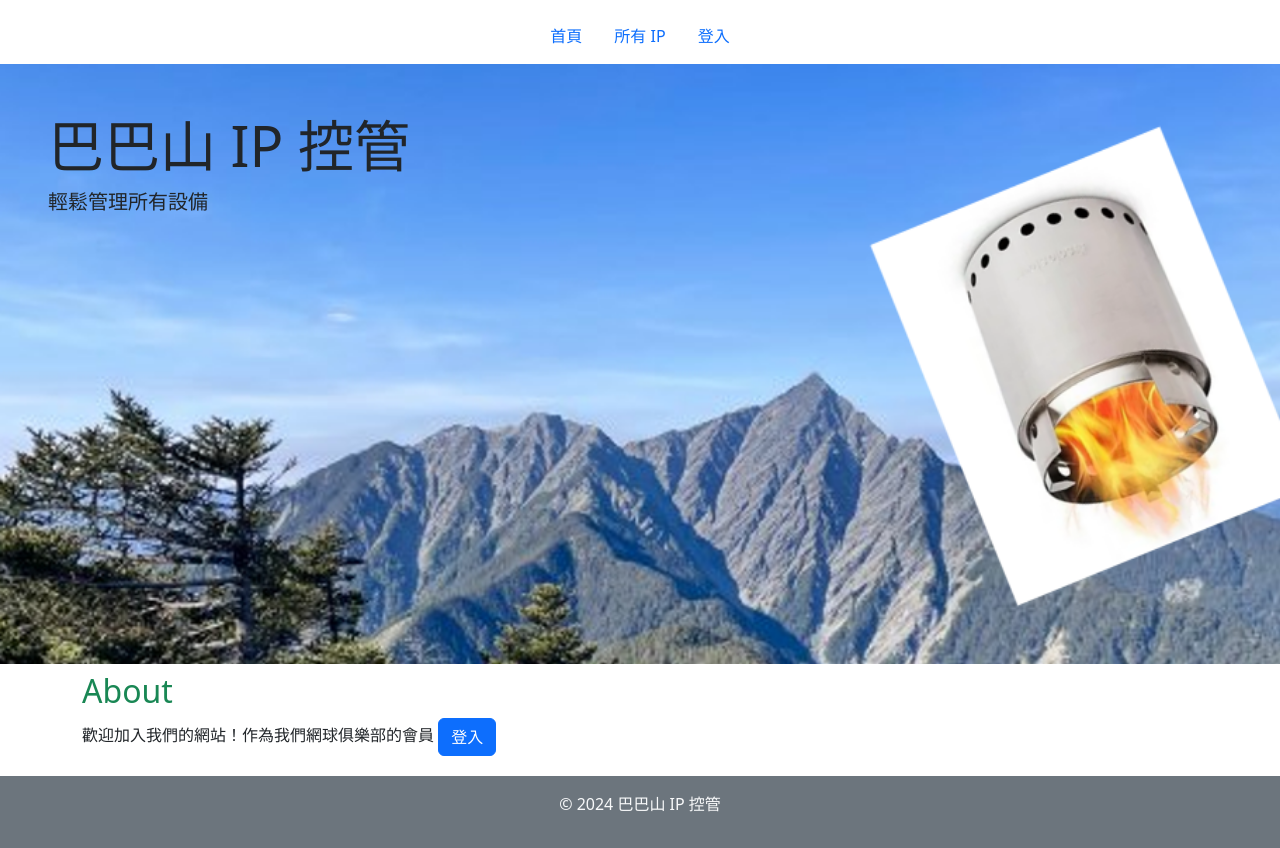
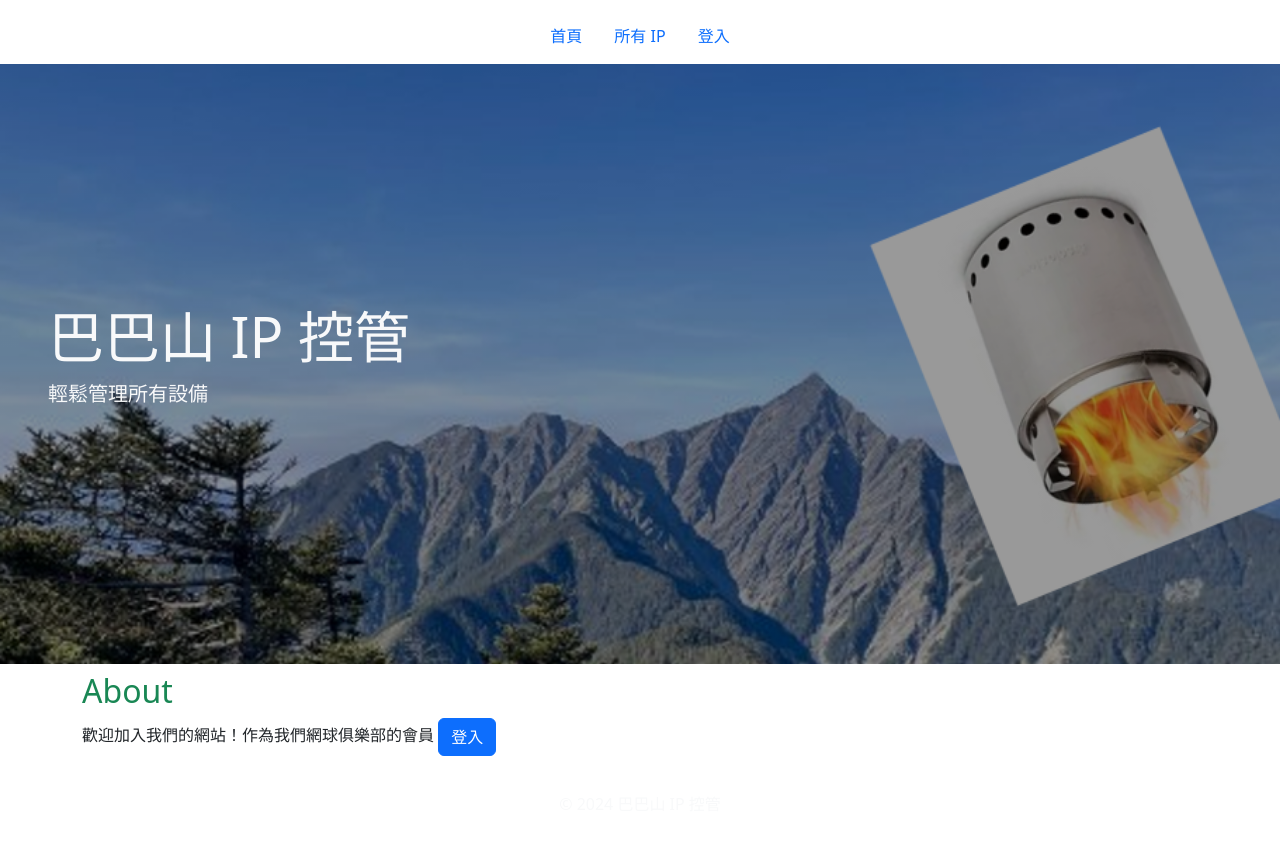
Before and after one commit to AuTooong/1121-web_final, a Django app: page / in a window 1280 px wide. Run offline with Django 3.2, Linux system fonts and the light colour scheme.

Commit message:
beautifying

```diff
--- a/ipControl/ipControl/templates/index.html
+++ b/ipControl/ipControl/templates/index.html
@@ -7,9 +7,11 @@
 
 
 {% block content %}
-<div class="jumbotron p-5 mt-2">
-    <h1 class="display-4">巴巴山 IP 控管</h1>
-    <p class="lead">輕鬆管理所有設備</p>
+<div class="jumbotron p-5 mt-2 text-light">
+    <div>
+        <h1 class="display-4">巴巴山 IP 控管</h1>
+        <p class="lead">輕鬆管理所有設備</p>
+    </div>
 </div>
 <div class="container mt-2">
   <div class='row'>
--- a/ipControl/ipControl/templates/master.html
+++ b/ipControl/ipControl/templates/master.html
@@ -11,9 +11,9 @@
 {% load static %}
 <link rel="stylesheet" href="{% static 'custom.css' %}">
 
-<body>
+<body class="custom-bg-primary">
   <div class="container-fluid mt-3">
-    <ul class="nav justify-content-center">
+    <ul class="nav custom-nav-primary justify-content-center">
       <li class="nav-item">
         <a class="nav-link" href="/">首頁</a>
       </li>
@@ -40,7 +40,7 @@
 {% block content %}
 {% endblock %}
 
-<footer class="bg-secondary text-light text-center py-3 mt-1">
+<footer class="custom-bg-secondary text-light text-center py-3 mt-1">
   <div class="container">
       <p>&copy; 2024 巴巴山 IP 控管</p>
   </div>
--- a/ipControl/static/custom.css
+++ b/ipControl/static/custom.css
@@ -1,6 +1,23 @@
 .jumbotron {
-    background-image: url("img/banner.png");
+    display: flex;
+    background-image: linear-gradient(rgba(0, 0, 0, 0.4), rgba(0, 0, 0, 0.4)), url("img/banner.png");
     background-size: cover;
-    vertical-align: middle;
     min-height: 600px;
+    align-items: center;
 }
+
+/* Bootstrap 顏色很難改，直接用 custom */
+/* 文字請用 text-light */
+/*
+.custom-bg-primary {
+    background-color: #303030;
+}
+
+.custom-bg-secondary {
+    background-color: #404550;
+}
+
+.custom-nav-primary > li > a {
+    color: #50E890;
+}
+*/
```
